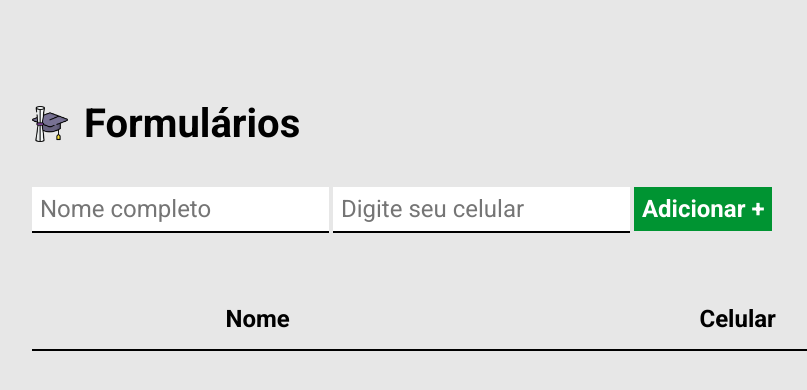
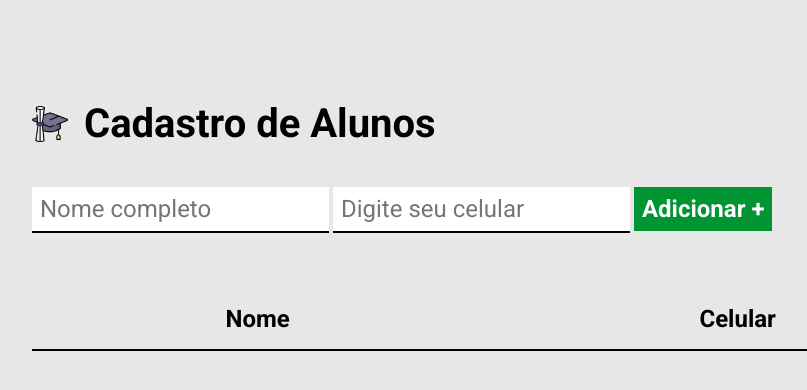
Before and after one commit to jebcode2021/projetos_nomeCelular, a plain HTML site: page index.html in a window 1280 px wide. Shown: the whole page, without its empty margins (128-935 px from the left). Drawn offline with Linux system fonts and the light colour scheme.

Commit message:
Desafio - Nome e Celular

```diff
--- a/index.html
+++ b/index.html
@@ -14,7 +14,7 @@
     <div class="container">
         <header>
             <img src="img/logo.png" alt="capelo e diploma">
-            <h1>Formulários</h1>
+            <h1>Cadastro de Alunos</h1>
         </header>
         <div class="formAtividade">
             <form id="form-atividade">
```
